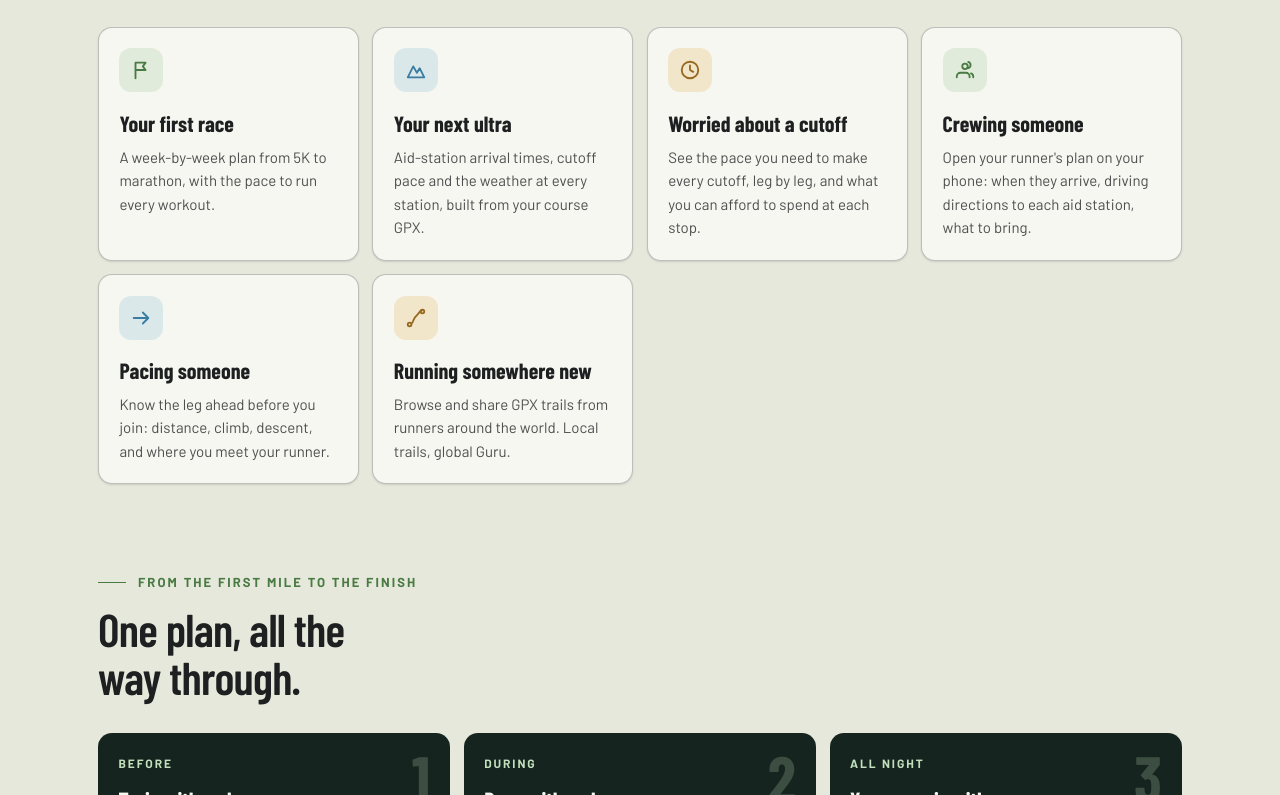
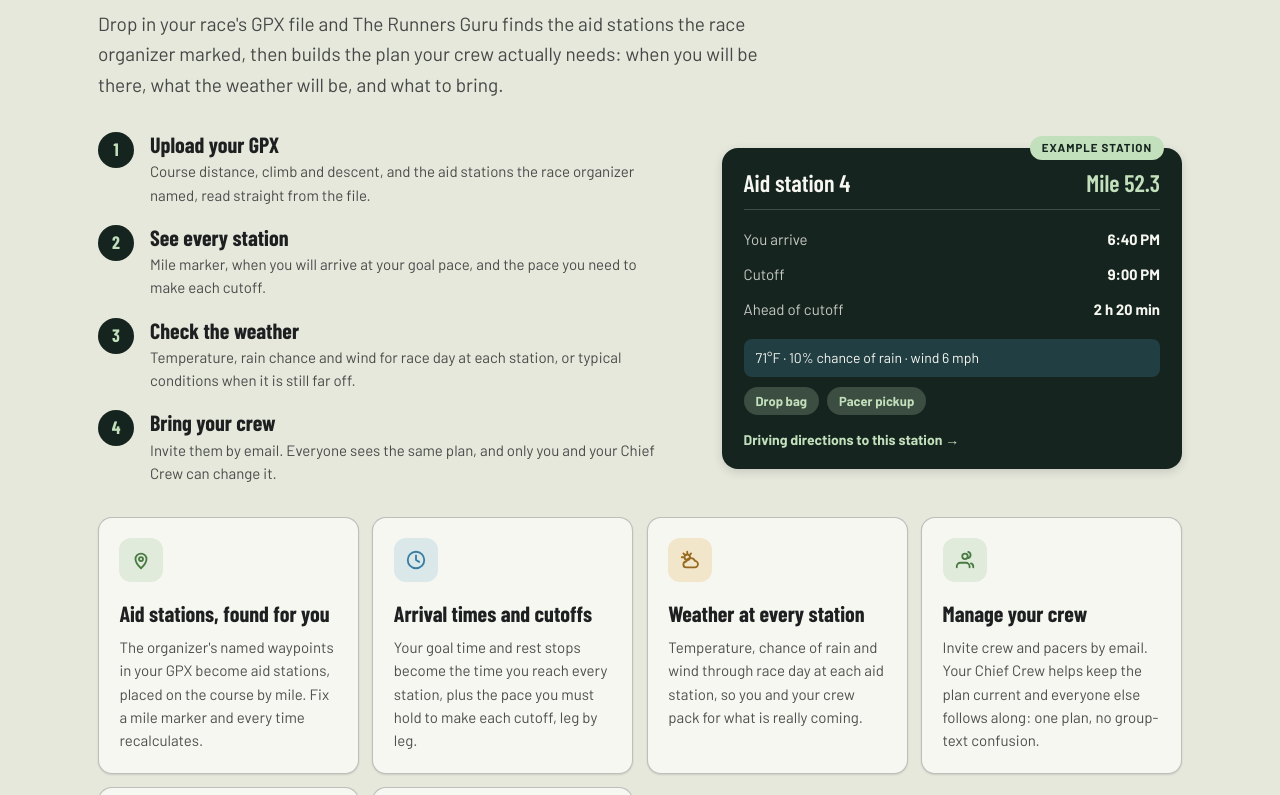
Before and after one commit to NepaPower/TheRunnersGuru, a React (Vite) app: page / in a window 1280 px wide. Shown: the part 1185-1980 px from the top of the page. Built offline with nearby package versions, Linux system fonts and the light colour scheme; no server answers.

Commit message:
Landing: add a Crew Plan showcase (GPX upload, arrival times, weather, crew, offline)
Co-Authored-By: Claude Sonnet 5.5 <noreply@anthropic.com>

```diff
--- a/src/routes/Landing.tsx
+++ b/src/routes/Landing.tsx
@@ -55,6 +55,82 @@ const AUDIENCES: { title: string; desc: string; icon: JSX.Element }[] = [
         <circle cx="19" cy="5" r="2" strokeWidth="2" fill="none" />
         <path d="M7 18c3-2 2-6 5-8s3-5 6-6" strokeWidth="2" strokeLinecap="round" fill="none" />
       </g>
+    ),
+  },
+];
+
+// The Crew Plan: what the GPX upload turns into. Every line describes something the
+// Crew Plan screen really does today.
+const CREW_STEPS = [
+  { title: 'Upload your GPX', desc: "Course distance, climb and descent, and the aid stations the race organizer named, read straight from the file." },
+  { title: 'See every station', desc: 'Mile marker, when you will arrive at your goal pace, and the pace you need to make each cutoff.' },
+  { title: 'Check the weather', desc: 'Temperature, rain chance and wind for race day at each station, or typical conditions when it is still far off.' },
+  { title: 'Bring your crew', desc: 'Invite them by email. Everyone sees the same plan, and only you and your Chief Crew can change it.' },
+];
+
+const CREW_FEATURES: { title: string; desc: string; icon: JSX.Element }[] = [
+  {
+    title: 'Aid stations, found for you',
+    desc: "The organizer's named waypoints in your GPX become aid stations, placed on the course by mile. Fix a mile marker and every time recalculates.",
+    icon: (
+      <>
+        <path d="M12 21s-6-5.2-6-10a6 6 0 0 1 12 0c0 4.8-6 10-6 10Z" strokeWidth="2" strokeLinejoin="round" fill="none" />
+        <circle cx="12" cy="11" r="2.2" strokeWidth="2" fill="none" />
+      </>
+    ),
+  },
+  {
+    title: 'Arrival times and cutoffs',
+    desc: 'Your goal time and rest stops become the time you reach every station, plus the pace you must hold to make each cutoff, leg by leg.',
+    icon: (
+      <>
+        <circle cx="12" cy="12" r="9" strokeWidth="2" fill="none" />
+        <path d="M12 7v5l3.5 2" strokeWidth="2" strokeLinecap="round" strokeLinejoin="round" fill="none" />
+      </>
+    ),
+  },
+  {
+    title: 'Weather at every station',
+    desc: 'Temperature, chance of rain and wind through race day at each aid station, so you and your crew pack for what is really coming.',
+    icon: (
+      <>
+        <circle cx="9" cy="9" r="3" strokeWidth="2" fill="none" />
+        <path d="M9 3v1.5M3 9h1.5M4.8 4.8l1 1M13.2 4.8l-1 1" strokeWidth="2" strokeLinecap="round" fill="none" />
+        <path d="M8 20h9a3.5 3.5 0 0 0 .4-7A5 5 0 0 0 8 13.6 3.2 3.2 0 0 0 8 20Z" strokeWidth="2" strokeLinejoin="round" fill="none" />
+      </>
+    ),
+  },
+  {
+    title: 'Manage your crew',
+    desc: 'Invite crew and pacers by email. Your Chief Crew helps keep the plan current and everyone else follows along: one plan, no group-text confusion.',
+    icon: (
+      <path
+        d="M17 20v-1a4 4 0 0 0-4-4H7a4 4 0 0 0-4 4v1M15 8a3 3 0 1 1-6 0 3 3 0 0 1 6 0ZM21 20v-1a3.5 3.5 0 0 0-2.5-3.36M15.5 3.13a3.5 3.5 0 0 1 0 6.75"
+        strokeWidth="2"
+        strokeLinecap="round"
+        strokeLinejoin="round"
+        fill="none"
+      />
+    ),
+  },
+  {
+    title: 'Works offline',
+    desc: 'Save the plan before you lose signal and it stays readable on the trail, at the aid station and in the car.',
+    icon: (
+      <>
+        <path d="M12 3v11M8 10l4 4 4-4" strokeWidth="2" strokeLinecap="round" strokeLinejoin="round" fill="none" />
+        <path d="M4 17v2a2 2 0 0 0 2 2h12a2 2 0 0 0 2-2v-2" strokeWidth="2" strokeLinecap="round" fill="none" />
+      </>
+    ),
+  },
+  {
+    title: 'Everything your crew needs',
+    desc: 'Drop bags and pacer pickups, mandatory gear, notes for nutrition and hydration at each stop, driving directions to every station, and a print-ready crew sheet.',
+    icon: (
+      <>
+        <rect x="5" y="4" width="14" height="17" rx="2" strokeWidth="2" fill="none" />
+        <path d="M9 4V3h6v1M9 10h6M9 14h6M9 18h3" strokeWidth="2" strokeLinecap="round" fill="none" />
+      </>
     ),
   },
 ];
@@ -192,6 +268,76 @@ export function Landing() {
         </div>
       </section>
 
+      <section className="rg-landing-section rg-landing-crew">
+        <div className="rg-landing-kicker">The Crew Plan</div>
+        <h2>Upload the course. Get your whole race day.</h2>
+        <p className="rg-landing-lead">
+          Drop in your race's GPX file and The Runners Guru finds the aid stations the race organizer marked, then builds the
+          plan your crew actually needs: when you will be there, what the weather will be, and what to bring.
+        </p>
+
+        <div className="rg-landing-crew-top">
+          <ol className="rg-landing-crew-steps">
+            {CREW_STEPS.map((st, i) => (
+              <li key={st.title}>
+                <span className="rg-landing-crew-step-num">{i + 1}</span>
+                <div>
+                  <div className="rg-landing-crew-step-title">{st.title}</div>
+                  <p>{st.desc}</p>
+                </div>
+              </li>
+            ))}
+          </ol>
+
+          <div className="rg-landing-mock" aria-hidden="true">
+            <div className="rg-landing-mock-tag">Example station</div>
+            <div className="rg-landing-mock-head">
+              <span>Aid station 4</span>
+              <span>Mile 52.3</span>
+            </div>
+            <div className="rg-landing-mock-row">
+              <span>You arrive</span>
+              <strong>6:40 PM</strong>
+            </div>
+            <div className="rg-landing-mock-row">
+              <span>Cutoff</span>
+              <strong>9:00 PM</strong>
+            </div>
+            <div className="rg-landing-mock-row">
+              <span>Ahead of cutoff</span>
+              <strong>2 h 20 min</strong>
+            </div>
+            <div className="rg-landing-mock-weather">71°F · 10% chance of rain · wind 6 mph</div>
+            <div className="rg-landing-mock-chips">
+              <span>Drop bag</span>
+              <span>Pacer pickup</span>
+            </div>
+            <div className="rg-landing-mock-link">Driving directions to this station →</div>
+          </div>
+        </div>
+
+        <div className="rg-landing-grid">
+          {CREW_FEATURES.map((f) => (
+            <div key={f.title} className="rg-landing-card">
+              <div className="rg-landing-card-icon">
+                <svg width="22" height="22" viewBox="0 0 24 24" stroke="currentColor">
+                  {f.icon}
+                </svg>
+              </div>
+              <div className="rg-landing-card-title">{f.title}</div>
+              <p className="rg-landing-card-desc">{f.desc}</p>
+            </div>
+          ))}
+        </div>
+
+        <div className="rg-landing-crew-cta">
+          <Button variant="primary" onClick={() => navigate('/signup')}>
+            Plan your race day
+          </Button>
+          <span>Free to join. Works for any race with a GPX file.</span>
+        </div>
+      </section>
+
       <section className="rg-landing-section">
         <div className="rg-landing-kicker">Who it's for</div>
         <h2>Whatever your next start line is.</h2>
--- a/src/routes/landing.css
+++ b/src/routes/landing.css
@@ -374,3 +374,127 @@
   color: var(--color-bg);
   font-size: 15px;
 }
+
+
+/* — Crew Plan showcase — */
+.rg-landing-lead {
+  max-width: 62ch;
+  margin: 14px 0 0;
+  font-size: clamp(16px, 2vw, 19px);
+  line-height: 1.6;
+  color: color-mix(in srgb, var(--color-text) 80%, transparent);
+}
+.rg-landing-crew-top {
+  display: grid;
+  grid-template-columns: minmax(0, 1.25fr) minmax(0, 1fr);
+  gap: clamp(20px, 4vw, 48px);
+  align-items: center;
+  margin-top: 32px;
+}
+.rg-landing-crew-steps {
+  list-style: none;
+  margin: 0;
+  padding: 0;
+  display: flex;
+  flex-direction: column;
+  gap: 18px;
+}
+.rg-landing-crew-steps li { display: flex; gap: 16px; align-items: flex-start; }
+.rg-landing-crew-step-num {
+  flex: none;
+  width: 36px;
+  height: 36px;
+  display: flex;
+  align-items: center;
+  justify-content: center;
+  border-radius: 50%;
+  background: var(--color-ink);
+  color: var(--color-accent-300);
+  font-family: var(--font-heading);
+  font-weight: 700;
+  font-size: 18px;
+}
+.rg-landing-crew-step-title { font-family: var(--font-heading); font-weight: 700; font-size: 22px; line-height: 1.1; }
+.rg-landing-crew-steps p {
+  margin: 4px 0 0;
+  font-size: 15px;
+  line-height: 1.55;
+  color: color-mix(in srgb, var(--color-text) 78%, transparent);
+}
+
+/* an example station card, drawn in HTML (not a screenshot) */
+.rg-landing-mock {
+  position: relative;
+  padding: 22px 22px 18px;
+  border-radius: 16px;
+  background: var(--color-ink);
+  color: var(--color-bg);
+  box-shadow: var(--shadow-md);
+}
+.rg-landing-mock-tag {
+  position: absolute;
+  top: -12px;
+  right: 18px;
+  padding: 3px 12px;
+  border-radius: 999px;
+  background: var(--color-accent-300);
+  color: var(--color-ink);
+  font-size: 11.5px;
+  font-weight: 700;
+  letter-spacing: 0.08em;
+  text-transform: uppercase;
+}
+.rg-landing-mock-head {
+  display: flex;
+  justify-content: space-between;
+  gap: 12px;
+  margin-bottom: 12px;
+  padding-bottom: 12px;
+  border-bottom: 1px solid color-mix(in srgb, var(--color-bg) 18%, transparent);
+  font-family: var(--font-heading);
+  font-weight: 600;
+  font-size: 24px;
+  line-height: 1.1;
+}
+.rg-landing-mock-head span:last-child { color: var(--color-accent-300); }
+.rg-landing-mock-row {
+  display: flex;
+  justify-content: space-between;
+  gap: 12px;
+  padding: 6px 0;
+  font-size: 15px;
+  color: color-mix(in srgb, var(--color-bg) 78%, transparent);
+}
+.rg-landing-mock-row strong { color: var(--color-bg); font-variant-numeric: tabular-nums; }
+.rg-landing-mock-weather {
+  margin: 12px 0 10px;
+  padding: 8px 12px;
+  border-radius: 8px;
+  background: color-mix(in srgb, var(--color-accent-2) 22%, transparent);
+  font-size: 14px;
+}
+.rg-landing-mock-chips { display: flex; flex-wrap: wrap; gap: 8px; }
+.rg-landing-mock-chips span {
+  padding: 4px 12px;
+  border-radius: 999px;
+  background: color-mix(in srgb, var(--color-accent-300) 22%, transparent);
+  color: var(--color-accent-300);
+  font-size: 13px;
+  font-weight: 600;
+}
+.rg-landing-mock-link { margin-top: 14px; font-size: 14px; font-weight: 600; color: var(--color-accent-300); }
+
+.rg-landing-crew-cta {
+  display: flex;
+  flex-wrap: wrap;
+  align-items: center;
+  gap: 14px 20px;
+  margin-top: 32px;
+}
+.rg-landing-crew-cta .btn-primary { min-height: 50px; padding: 0 30px; border-radius: 999px; font-size: 16px; }
+.rg-landing-crew-cta span { font-size: 14px; color: color-mix(in srgb, var(--color-text) 68%, transparent); }
+
+@media (max-width: 820px) {
+  .rg-landing-crew-top { grid-template-columns: minmax(0, 1fr); }
+  .rg-landing-mock { margin-top: 8px; }
+}
```
